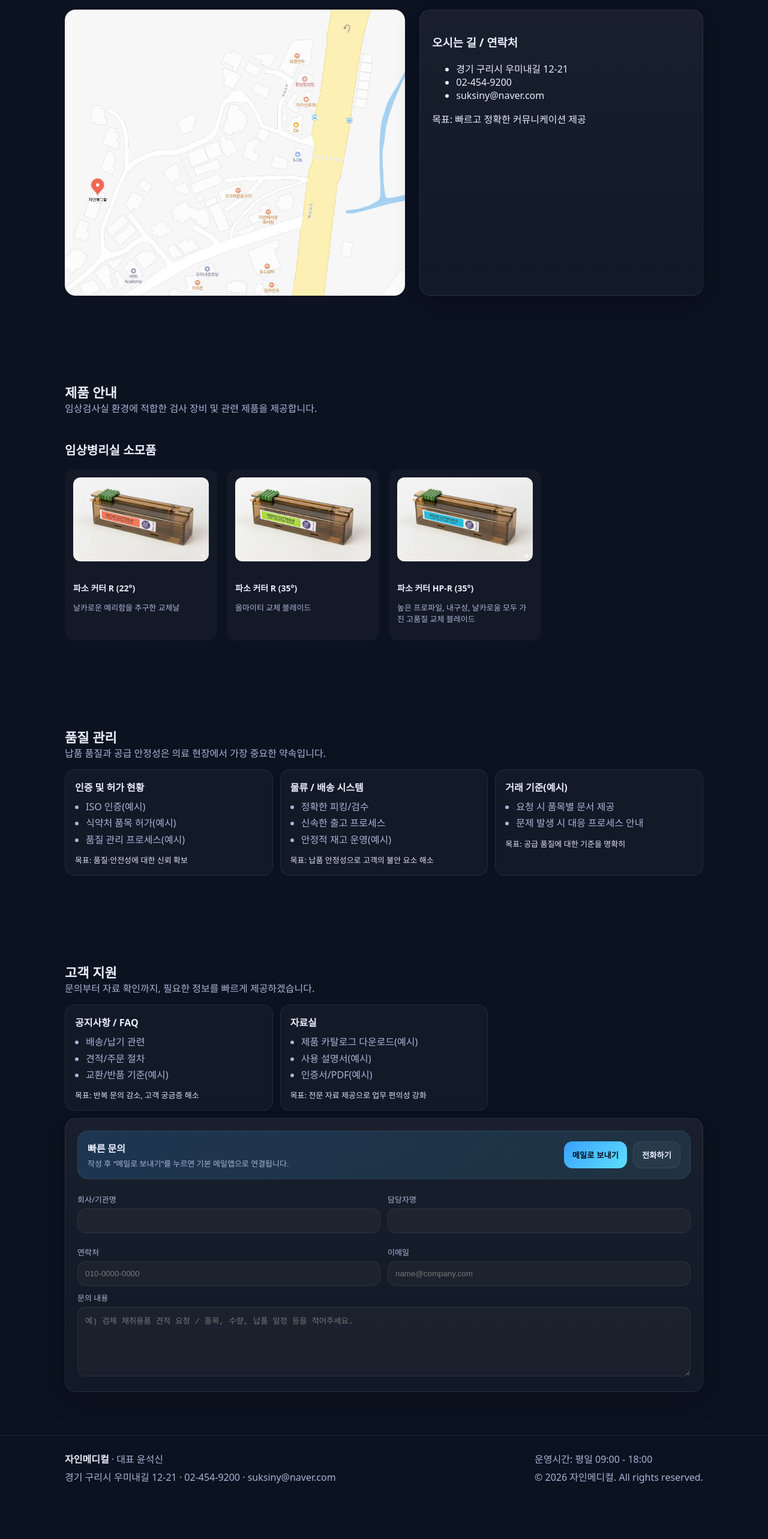
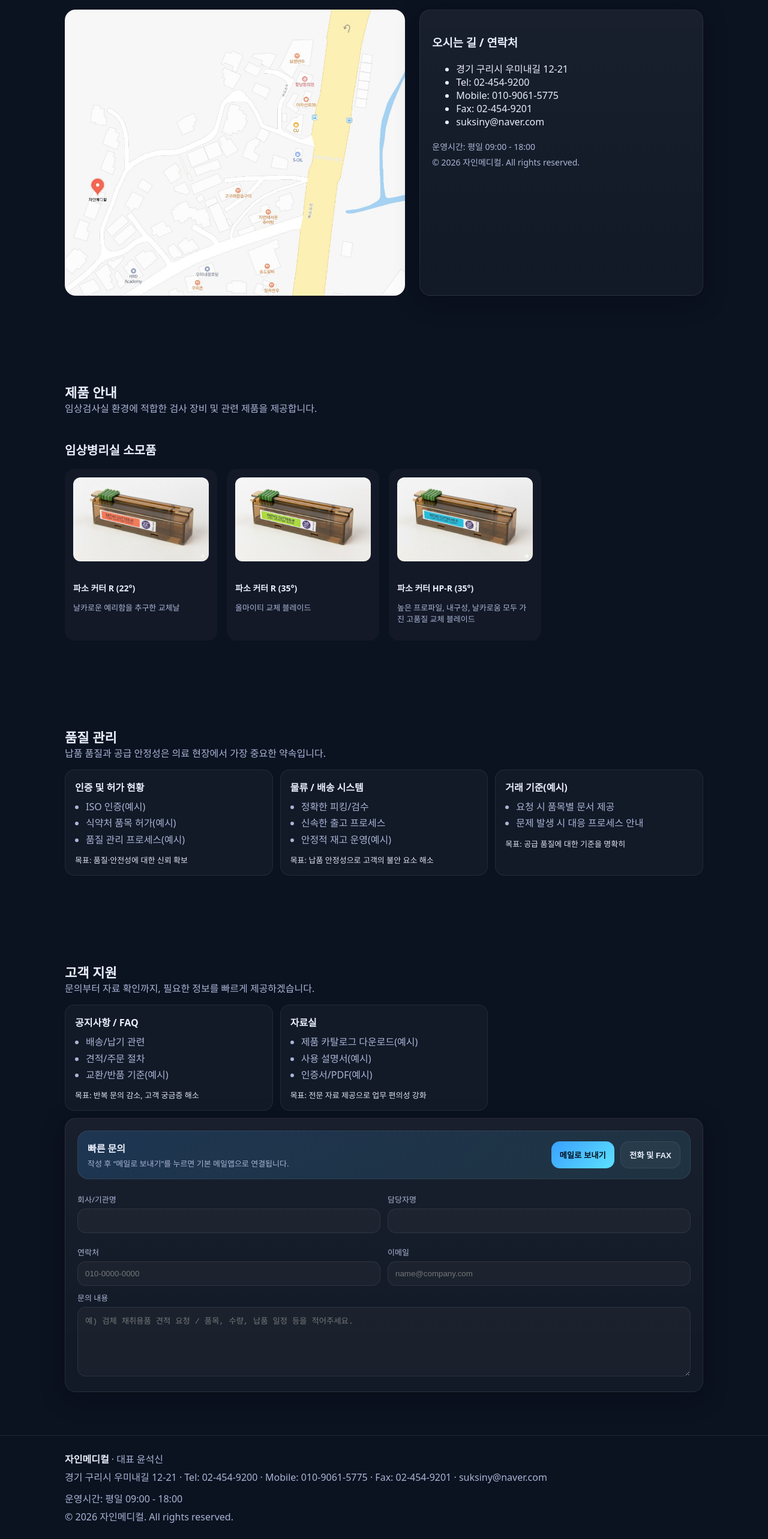
Before and after one commit to changwoojung7-sys/Jain_medical, a React (Vite) app: page / in a window 1280 px wide. Shown: the part 2017-4583 px from the top of the page at 60% size. Before the commit the page ends 4517 px from the top, so only its background shows below. Built offline with nearby package versions, Linux system fonts and the light colour scheme.

Commit message:
Add files via upload

```diff
--- a/src/components/ContactCta.jsx
+++ b/src/components/ContactCta.jsx
@@ -11,6 +11,7 @@ export default function ContactCta() {
   });
 
   const [isMailModalOpen, setIsMailModalOpen] = useState(false);
+  const [isPhoneModalOpen, setIsPhoneModalOpen] = useState(false);
 
   const getMailLinks = () => {
     const subject = `[${siteConfig.companyName}] 제품 문의/견적 요청`;
@@ -56,9 +57,9 @@ ${form.message}
             <button className="btn primary" onClick={() => setIsMailModalOpen(true)}>메일로 보내기</button>
             <button
               className="btn"
-              onClick={() => alert(`문의 전화: ${siteConfig.phone}`)}
+              onClick={() => setIsPhoneModalOpen(true)}
             >
-              전화하기
+              전화 및 FAX
             </button>
           </div>
         </div>
@@ -104,6 +105,29 @@ ${form.message}
           </div>
         </div>
       )}
+
+      {isPhoneModalOpen && (
+        <div className="modal-overlay" onClick={() => setIsPhoneModalOpen(false)}>
+          <div className="modal-content" style={{ background: "#1a1b26", padding: "24px", minWidth: "300px", maxWidth: "400px", display: "flex", flexDirection: "column", gap: "16px" }} onClick={(e) => e.stopPropagation()}>
+            <h3 style={{ marginTop: 0 }}>연락처 정보</h3>
+            <div style={{ display: "flex", flexDirection: "column", gap: "12px", fontSize: "16px" }}>
+              <div style={{ display: "flex", justifyContent: "space-between", borderBottom: "1px solid rgba(255,255,255,0.1)", paddingBottom: "8px" }}>
+                <span style={{ color: "var(--muted)" }}>휴대전화</span>
+                <a href={`tel:${siteConfig.mobile.replaceAll("-", "")}`} style={{ color: "var(--text)", textDecoration: "none", fontWeight: "bold" }}>{siteConfig.mobile}</a>
+              </div>
+              <div style={{ display: "flex", justifyContent: "space-between", borderBottom: "1px solid rgba(255,255,255,0.1)", paddingBottom: "8px" }}>
+                <span style={{ color: "var(--muted)" }}>회사</span>
+                <a href={`tel:${siteConfig.phone.replaceAll("-", "")}`} style={{ color: "var(--text)", textDecoration: "none", fontWeight: "bold" }}>{siteConfig.phone}</a>
+              </div>
+              <div style={{ display: "flex", justifyContent: "space-between", borderBottom: "1px solid rgba(255,255,255,0.1)", paddingBottom: "8px" }}>
+                <span style={{ color: "var(--muted)" }}>FAX</span>
+                <span style={{ color: "var(--text)", fontWeight: "bold" }}>{siteConfig.fax}</span>
+              </div>
+            </div>
+            <button className="btn" onClick={() => setIsPhoneModalOpen(false)} style={{ marginTop: "8px", width: "100%" }}>닫기</button>
+          </div>
+        </div>
+      )}
     </>
   );
 }
--- a/src/components/Footer.jsx
+++ b/src/components/Footer.jsx
@@ -9,7 +9,7 @@ export default function Footer() {
           <div>
             <strong>{siteConfig.companyName}</strong> · 대표 {siteConfig.ceoName}
             <div style={{ marginTop: 6 }}>
-              {siteConfig.address} · {siteConfig.phone} · {siteConfig.email}
+              {siteConfig.address} · Tel: {siteConfig.phone} · Mobile: {siteConfig.mobile} · Fax: {siteConfig.fax} · {siteConfig.email}
             </div>
           </div>
           <div>
--- a/src/config/siteConfig.js
+++ b/src/config/siteConfig.js
@@ -1,7 +1,9 @@
 export const siteConfig = {
   companyName: "자인메디컬",
   ceoName: "윤석신",
-  phone: "02-454-9200", // 샘플
+  phone: "02-454-9200",
+  mobile: "010-9061-5775",
+  fax: "02-454-9201",
   email: "suksiny@naver.com", // 샘플
   address: "경기 구리시 우미내길 12-21", // 샘플
   businessHours: "평일 09:00 - 18:00",
--- a/src/pages/About.jsx
+++ b/src/pages/About.jsx
@@ -76,11 +76,16 @@ export default function About() {
         <div className="card">
           <h3>오시는 길 / 연락처</h3>
           <ul>
-            <li>경기 구리시 우미내길 12-21</li>
-            <li>02-454-9200</li>
+            <li>{siteConfig.address}</li>
+            <li>Tel: {siteConfig.phone}</li>
+            <li>Mobile: {siteConfig.mobile}</li>
+            <li>Fax: {siteConfig.fax}</li>
             <li>{siteConfig.email}</li>
           </ul>
-          <p>목표: 빠르고 정확한 커뮤니케이션 제공</p>
+          <div style={{ marginTop: 20, fontSize: 14, color: "var(--muted)" }}>
+            <div>운영시간: {siteConfig.businessHours}</div>
+            <div style={{ marginTop: 6 }}>© 2026 {siteConfig.companyName}. All rights reserved.</div>
+          </div>
         </div>
       </section>
 
```
